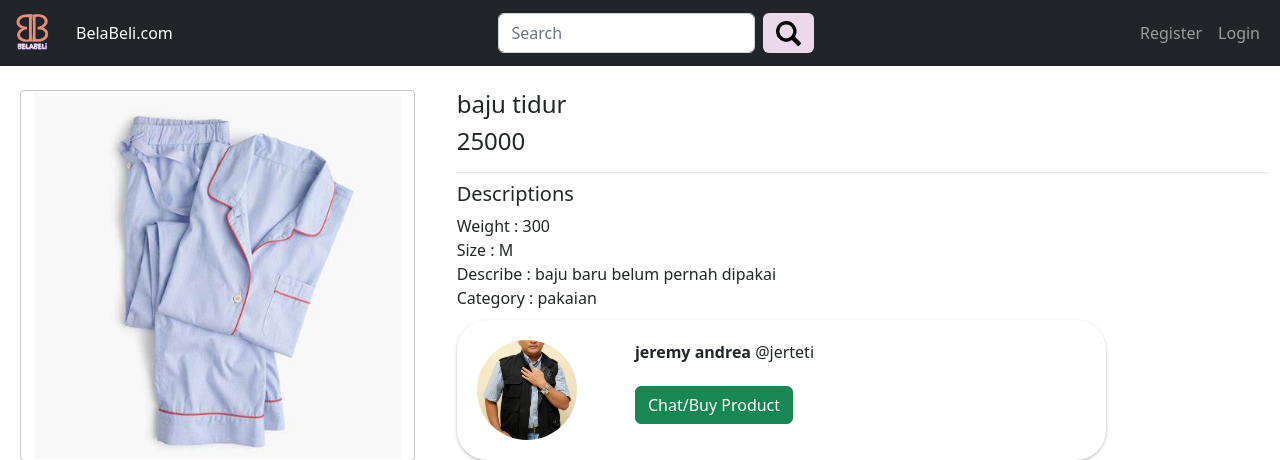
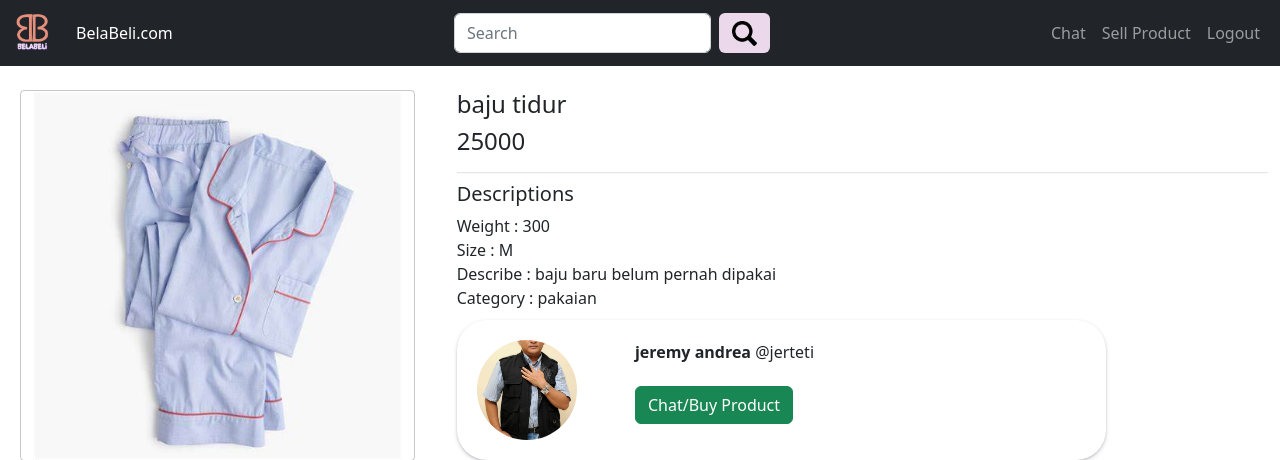
Before and after one commit to ella-arminta/tekweb, a PHP site: page /detailProduct.php?product_id=1 in a window 1280 px wide. Shown: the top 460 px of the page. Run offline with PHP 8.4, Linux system fonts and the light colour scheme; a user stored in the database is signed in; data comes from the database, SQL or seed files in the repository.

Commit message:
berbubah

```diff
--- a/detailProduct.php
+++ b/detailProduct.php
@@ -13,7 +13,6 @@
     $stmt->execute([$product_id]);
     $row = $stmt->fetch();
     }
-    $_SESSION['user_id'] = 5;
 ?>
 
 <!DOCTYPE html>
@@ -109,11 +108,16 @@
                                 <?php
                                     echo '<b>'.$row['fullname'].'</b> @'.$row['username'].'</br>';
                                 ?>
+                                    <?php if(!isset($_SESSION['user_id'])){?>
+                                        <a href = "user/login.php"><button class="btn btn-success" style="margin-top:5%">Login first to Chat/Buy Product</button></a>
+                                    <?php } else{?>
                                     <form action="user/personalChat.php" method="POST">
+                                        <input type="text" style="display:none" name="product_id" value="<?= $product_id ?>">
                                         <input type="text" style="display:none" name="aku_id" value="<?= $_SESSION['user_id']; ?>">
                                         <input type="text" style="display:none" name="dia_id" value="<?= $row['user_id']; ?>">
                                         <button class="btn btn-success"type="submit" style="margin-top:5%">Chat/Buy Product</button>
                                     </form>
+                                    <?php } ?>
                                 </div>
                             </div>
 
--- a/includes/navbar.php
+++ b/includes/navbar.php
@@ -27,12 +27,28 @@
                 </button>
             </form>
             <ul class="navbar-nav ms-auto mb-2 mb-lg-0">
+                <?php if(!isset($_SESSION['user_id'])): ?>
                 <li class="nav-item">
                     <a class="nav-link" href="register.php">Register</a>
                 </li>
                 <li class="nav-item">
-                    <a class="nav-link" href="login.php">Login</a>
+                    <a class="nav-link" href="user/login.php">Login</a>
                 </li>
+                <?php else :  ?>
+                <!-- setelah login -->
+                <!-- add/sell product -->
+                <li class="nav-item">
+                    <a class="nav-link" href="user/listChat.php">Chat</a>
+                </li>
+                <li class="nav-item">
+                    <a class="nav-link" href="user/formadd.php">Sell Product</a>
+                </li>
+                <!-- logout -->
+                <li class="nav-item">
+                    <a class="nav-link" href="user/api/logout.php">Logout</a>
+                </li>
+                <?php endif; ?>
+
             </ul>
         </div>
     </div>
--- a/index.php
+++ b/index.php
@@ -149,7 +149,7 @@ include 'api/connect.php';
     </style>
 </head>
 <body style="background-color:#ebd9eb">
-    <nav class="navbar navbar-expand-lg navbar fixed-top bg-dark navbar-dark">
+    <!-- <nav class="navbar navbar-expand-lg navbar fixed-top bg-dark navbar-dark">
         <div class="container-fluid">
             <a class="navbar-brand" href="index.php">
             <img src="resource/img/logo/logo.png" alt="BelaBeli" width="40" height="40">
@@ -179,7 +179,8 @@ include 'api/connect.php';
                 </ul>
             </div>
         </div>
-    </nav>
+    </nav> -->
+    <?php include 'includes/navbar.php' ?>
     <div class="content-box">
         <h1 style="font-size:18pt; margin-bottom:25px; color:black">Shop by Category</h1>
         <div class="resp-category-button-div button-left">
--- a/user/formadd.php
+++ b/user/formadd.php
@@ -1,6 +1,8 @@
 <?php
 require 'api/connect.php';
-
+if(!isset($_SESSION['user_id'])){
+    header('Location: ../');
+}
 if(isset($_POST['register']))
 {
     $user_id = $_SESSION['user_id'];
--- /dev/null
+++ b/user/index.php
@@ -0,0 +1,3 @@
+<?php
+header('Location: ../');
+?>
--- a/user/login.php
+++ b/user/login.php
@@ -13,7 +13,7 @@ if ($_SERVER['REQUEST_METHOD'] == 'POST'){
     // echo $user['username'];
     if($stmt->rowCount() > 0){
         $_SESSION['user_id'] = $user['user_id'];
-        header("Location: formadd.php "); #masuk
+        header("Location: ../index.php "); #masuk
     }
     else {
         header('Location: login.php?login=failed');
```
Also changed, not shown: user/api/logout.php (added, +9 -0 lines), user/personalChat.php (+7 -0 lines).
